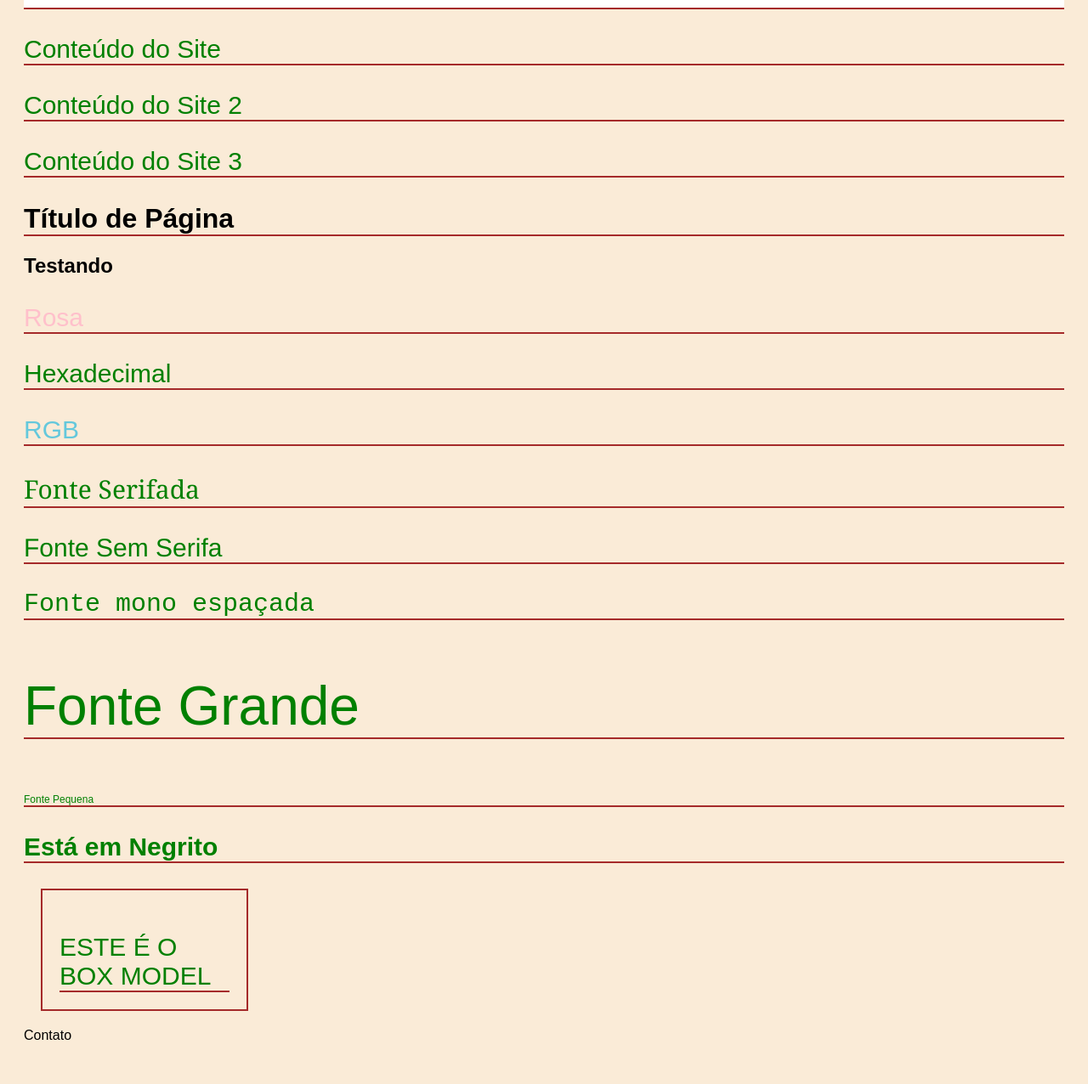
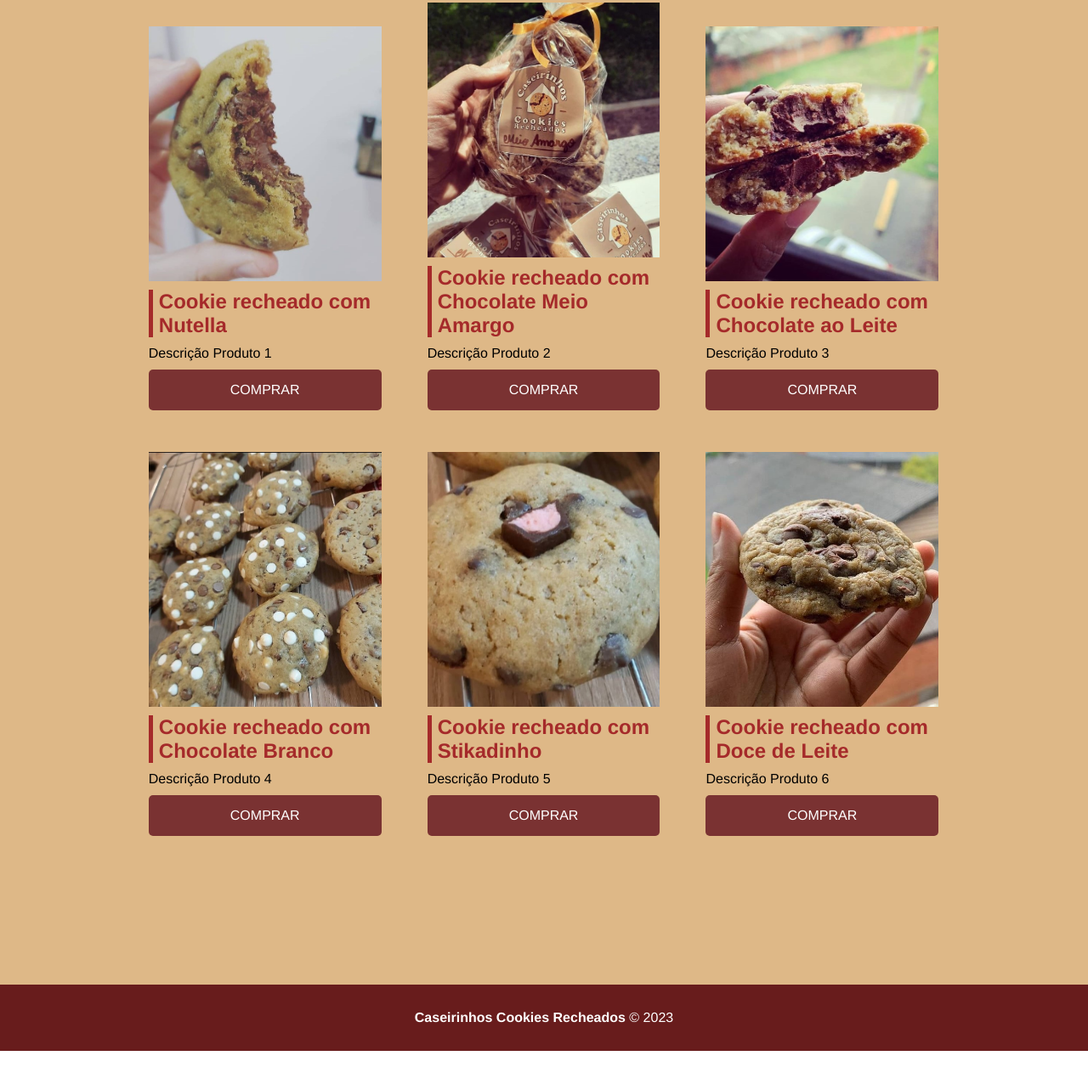
Before and after one commit to chicovm2/PrimeiroProjetoCSV, a plain HTML site: page index.html in a window 1280 px wide. Shown: the part 172-1448 px from the top of the page at 85% size. After the commit the page ends 1409 px from the top, so only its background shows below. Drawn offline with Linux system fonts and the light colour scheme.

Commit message:
Add files via upload

```diff
--- /dev/null
+++ b/css/style.css
@@ -0,0 +1,105 @@
+*   {
+    padding: 0;
+    margin: 0;
+    box-sizing: border-box;
+    font-family: helvetica;
+    }
+
+    /*Cabeçalho*/
+    header {
+        position: fixed;
+        width: 100%;
+        background-color: #FFF;
+        color: beige;
+        padding: 5px;
+        text-align: center;
+        border-bottom: 2px solid brown;
+    }
+    .container {
+        background-color: burlywood;
+        min-height: 60vh;
+        padding: 150px;
+    }
+    .prod-container {
+        max-width: 1200px;
+        margin: 0 auto;
+    }
+
+    .card {
+        width: 31%;
+        display: inline-block;
+        margin: 1% 1%;
+        padding: 15px;
+    }
+
+    .prod-image {
+        height: 300px;
+        width: 100%;
+        margin-bottom: 10px;
+        background-position: center;
+        background-size: cover;
+    }
+
+    #img1 {
+        background-image: url('../img/nutella.jpeg');
+    }
+
+    #img2 {
+        background-image: url('../img/meio amargo.jpeg');
+    }
+
+    #img3 {
+        background-image: url('../img/AoLeite.jpeg');
+    }
+    #img4 {
+        background-image: url('../img/branco.jpeg');
+    }
+    #img5 {
+        background-image: url('../img/Stika.jpeg');
+    }
+
+    #img6 {
+        background-image: url('../img/doceleite.jpeg');
+    }
+
+    h3{
+        margin-bottom: 10px;
+        color: brown;
+        border-left: 5px solid brown;
+        padding-left: 7px;
+        font-size: 24px;
+    }
+
+    .card p{
+        margin-bottom: 10px;
+
+    }
+
+    .bold{
+        font-weight: bold;
+    }
+
+    .btn   {
+        display: block;
+        width: 100%;
+        text-align: center;
+        text-transform: uppercase;
+        text-decoration: none;
+        background-color: rgb(122, 50, 50);
+        color: #FFF;
+        padding: 15px;
+        border-radius: 5px;
+        transition: .5s;
+    }
+
+    .btn:hover {
+        background-color: brown;
+    }
+
+    /*Rodapé*/
+    footer {
+        background-color: rgb(104, 28, 28);
+        color: #FFF;
+        text-align: center;
+        padding: 30px;
+    }
--- a/index.html
+++ b/index.html
@@ -4,35 +4,60 @@
     <meta charset="UTF-8">
     <meta http-equiv="X-UA-Compatible" content="IE=edge">
     <meta name="viewport" content="width=device-width, initial-scale=1.0">
-    <title>Document</title>
-    <link rel="stylesheet" href="styles.css">
+    <title>Caseirinhos Cookies Recheados</title>
+    <link rel="stylesheet" href="css/style.css">
 </head>
-    <body>
-        <picture> </picture>
-        <p style="color: red;">UM</p>
-
-    <h1 id='Titulo-Principal'>Caseirinhos Cookies Recheados</h1>
-    <p class='Meu-Parágrafo'>Conteúdo do Site</p>
-    <p class='Meu Parágrafo'>Conteúdo do Site 2</p>
-    <p class='Meu Parágrafo'>Conteúdo do Site 3</p>
-    <h1 id='Seg Título Principal'>Título de Página</h1>
-    <h2>Testando</h2>
-    <p class="nome-da-cor">Rosa</p>
-    <p class="Hexa">Hexadecimal</p>
-    <p class="rgb">RGB</p>
-<!-- Fontes -->
-    <p class="serifada">Fonte Serifada</p>
-    <p class="sem-serifa">Fonte Sem Serifa</p>
-    <p class="monoespacada">Fonte mono espaçada</p>
-<!-- Size e Weight -->
-    <p class="tamanho-fonte-grande">Fonte Grande</p>
-    <p class="tamanho-fonte-pequena">Fonte Pequena</p>
-    <p class="fonte-peso">Está em Negrito</p>
-<!-- Box Model -->
-    <div class="box-model">
-        <p>ESTE É O BOX MODEL</p>
-    </div>
-
-        <bottom class='final'>Contato</bottom>
+<body>
+    <!-- Cabeçalho -->
+    <header>
+        <div class="fixo"><img src="img/CaseiroLOGO.jpeg" alt="prod-image" height="140"></div>
+    </header>
+    <!-- Grid Produtos -->
+    <main class="container">
+        <section class="prod-container">
+            <div class="card">
+                <div class="prod-image" id="img1"></div>
+                <h3>Cookie recheado com Nutella</h3>
+                <p>Descrição Produto 1</p>
+                <a href="#" class="btn">Comprar</a>
+            </div>
+            <div class="card">
+                <div class="prod-image" id="img2"></div>
+                <h3>Cookie recheado com Chocolate Meio Amargo</h3>
+                <p>Descrição Produto 2</p>
+                <a href="#" class="btn">Comprar</a>
+            </div>
+            <div class="card">
+                <div class="prod-image" id="img3"></div>
+                <h3>Cookie recheado com Chocolate ao Leite</h3>
+                <p>Descrição Produto 3</p>
+                <a href="#" class="btn">Comprar</a>
+            </div>
+            <div class="card">
+                <div class="prod-image" id="img4"></div>
+                <h3>Cookie recheado com Chocolate Branco</h3>
+                <p>Descrição Produto 4</p>
+                <a href="#" class="btn">Comprar</a>
+            </div>
+            <div class="card">
+                <div class="prod-image" id="img5"></div>
+                <h3>Cookie recheado com Stikadinho</h3>
+                <p>Descrição Produto 5</p>
+                <a href="#" class="btn">Comprar</a>
+            </div>
+            <div class="card">
+                <div class="prod-image" id="img6"></div>
+                <h3>Cookie recheado com Doce de Leite</h3>
+                <p>Descrição Produto 6</p>
+                <a href="#" class="btn">Comprar</a>
+            </div>
+        </section>
+    </main>
+    <!-- Rodapé -->
+    <footer>
+        <p><span class="bold">Caseirinhos Cookies Recheados</span>
+            &copy; 2023
+        </p>
+    </footer>
 </body>
 </html>
```
Also changed, not shown: img/AoLeite.jpeg (added), img/CaseiroLOGO.jpeg (added), img/LogoPeqMarrom.jpeg (added), img/Stika.jpeg (added), img/branco.jpeg (added), img/cardápio.jpeg (added), img/doceleite.jpeg (added), img/meio amargo.jpeg (added), img/nutella.jpeg (added).
